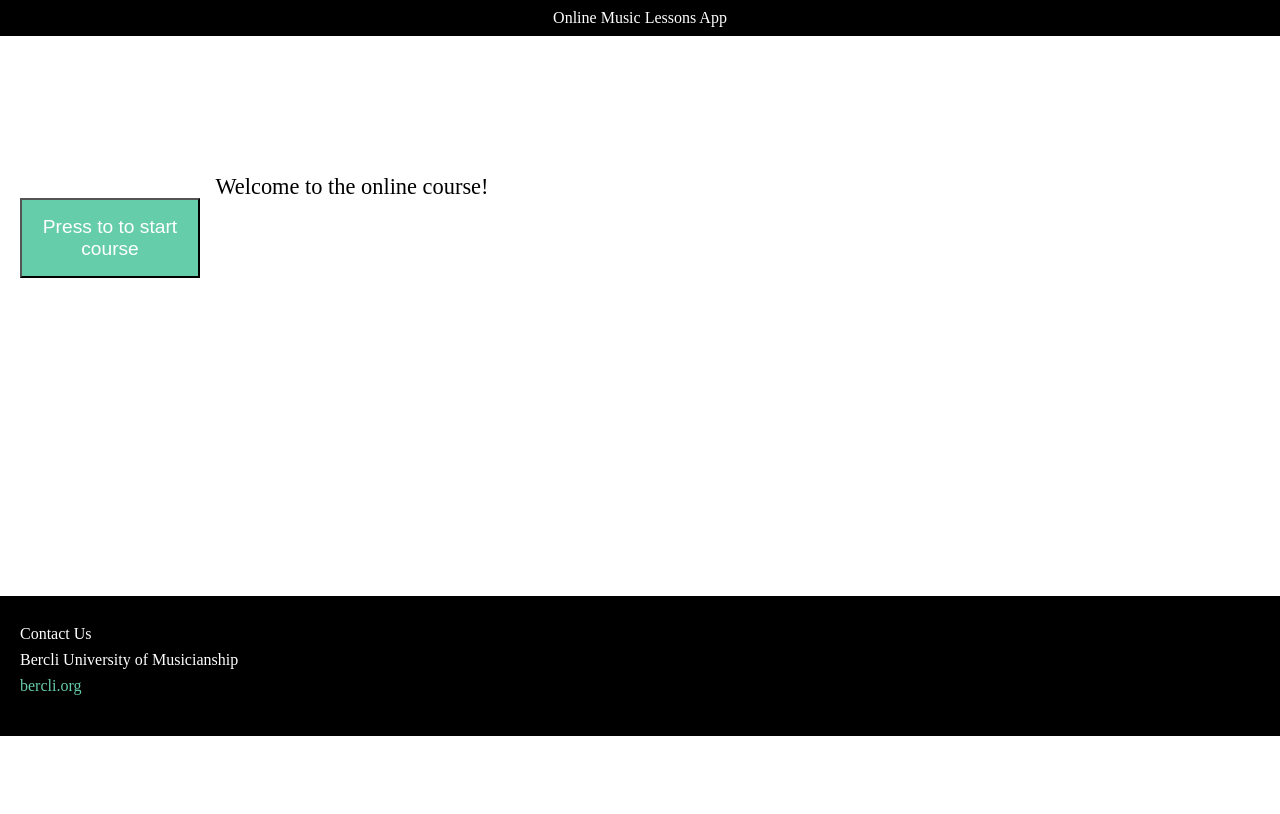
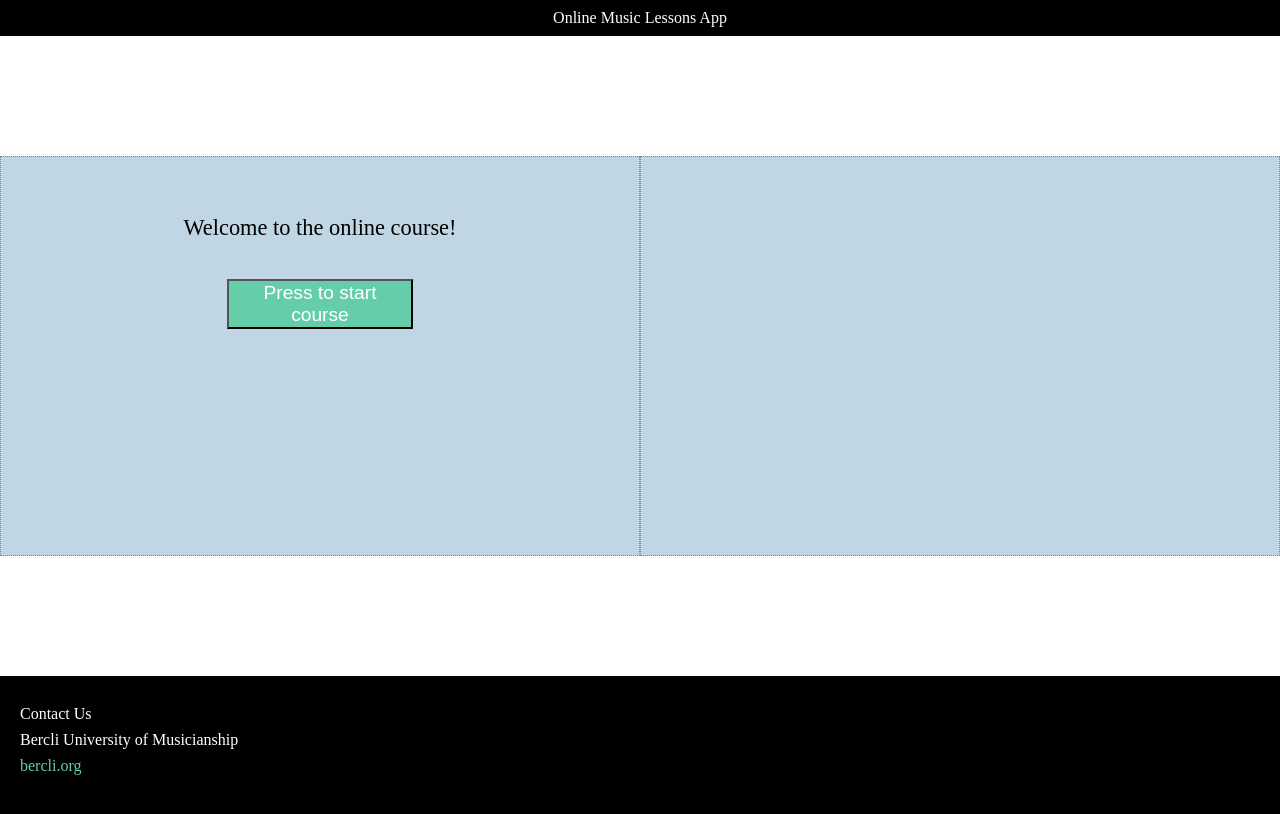
Before and after one commit to franciscorafart/video-class-youtube, a React (Create React App) app: page / in a window 1280 px wide. Built offline with nearby package versions, Linux system fonts and the light colour scheme.

Commit message:
Applicationfunctional

```diff
--- a/package.json
+++ b/package.json
@@ -3,6 +3,7 @@
   "version": "0.1.0",
   "private": true,
   "dependencies": {
+    "eslint": "^5.5.0",
     "react": "^16.4.2",
     "react-dom": "^16.4.2",
     "react-scripts": "1.1.5"
--- a/src/App.css
+++ b/src/App.css
@@ -1,7 +1,3 @@
-/******************************************
-/* SETUP
-/*******************************************/
-
 /* Box Model Hack */
 * {
      -moz-box-sizing: border-box; /* Firexfox */
@@ -24,28 +20,6 @@
 	clear: both;
 }
 
-.alignright {
-	float: right;
-	padding: 0 0 10px 10px; /* note the padding around a right floated image */
-}
-
-.alignleft {
-	float: left;
-	padding: 0 10px 10px 0; /* note the padding around a left floated image */
-}
-
-/******************************************
-/* BASE STYLES
-/*******************************************/
-
-.videoComponent {
-    padding: 120px 0 120px 0;
-}
-
-/******************************************
-/* LAYOUT
-/*******************************************/
-
 /* Center the container */
 #container {
 	width: 960px;
@@ -60,17 +34,19 @@
     padding: 10px 0 10px 0;
 }
 .section1, .section2 {
-    min-height: 320px;
-    width: 100%;
-    padding: 20px;
+    min-height: 400px;
+    padding: 60px 10px 0 10px;
+    background-color: #c0d6e4;
+    border: 1px solid gray;
+    border-style: dotted;
 }
 .section1 {
-    width: 55%;
+    width: 50%;
     display: block;
     float: left;
 }
 .section2 {
-    width: 45%;
+    width: 50%;
     display: block;
     float: left;
 }
@@ -79,19 +55,24 @@
 }
 
 .button {
-    width: 50px;
-    height: 40px;
+    width: 55px;
+    min-height: 25px;
     background-color: #66cdaa;
     color: white;
     font-size: 0.8em;
 }
 .mainButton {
-    width: 180px;
-    height: 80px;
+    width: 30%;
+    margin: 40px 35% 40px 35%;
+    display: block;
     font-size: 1.2em;
 }
-.questionBox {
-    background-color: #c0d6e4;
+.videoComponent {
+    padding: 120px 0 120px 0;
+}
+
+.questionBox, .ulBox {
+    padding: 10px 0 10px 0;
 }
 .question, .userMessage {
     font-size: 1.4em
@@ -99,12 +80,22 @@
 
 .liComponent{
   height: 50px;
-  margin-left: 2%;
+  width: 50%;
+  margin: 10px 25% 10px 25%;
   list-style:lower-roman;
 }
-
+.liComponent li{
+    height: 60px;
+    padding-top: 10px;
+}
 .liComponent span{
-    margin: 20px 20px 20px 20px;
+    margin: 40px 20px 20px 20px;
+    margin-top: 20px;
+}
+.liComponent button{
+    float: right;
+    clear: none;
+    margin-top: -5px;
 }
 
 .footer{
@@ -119,9 +110,10 @@
     text-decoration: none;
 }
 
-@media (min-width:768px) and (max-width:960px){
-  .section1, .section2{
-    width: 100%;
-  }
+/*Responsiveness*/
+@media only screen and (max-width:900px){
 
+    .section1, .section2{
+        width: 100%;
+    }
 }
--- a/src/Controls.js
+++ b/src/Controls.js
@@ -3,20 +3,22 @@ import React, {Component} from 'react';
 class Controls extends Component {
     constructor(props){
         super(props)
+
+        this.handleClick = this.handleClick.bind(this)
     }
 
     handleClick(){
         if(this.props.initial===true)
-            this.props.startVideoFrom
+            this.props.startVideoFrom()
     }
 
     render(){
         let thisText;
-        this.props.initial === true? thisText=' to start course': thisText=this.props.text;
+        this.props.initial === true? thisText=' start course': thisText=this.props.text;
 
         return(
             <div>
-                <button onClick={this.props.startVideoFrom} className="button mainButton">Press to {thisText}</button>
+                <button onClick={this.props.startVideoFrom} className="button mainButton"><span>Press to {thisText}</span></button>
             </div>
         )
     }
--- a/src/Footer.js
+++ b/src/Footer.js
@@ -6,7 +6,7 @@ class Footer extends Component{
       <footer className="footer clearfix">
         <span className="span">Contact Us</span>
         <span className="clear span">Bercli University of Musicianship</span>
-        <span className="clear span"><a href="#">bercli.org</a></span>
+        <span className="clear span"><a href="https://github.com/franciscorafart/">bercli.org</a></span>
       </footer>
     )
   }
--- a/src/Questions.js
+++ b/src/Questions.js
@@ -30,7 +30,7 @@ class Questions extends Component {
         return(
             <div className="questionBox clearfix">
                 <h2 className="question centered">Question {this.props.questionNum+1}: {this.currentQuestion.question}</h2>
-                <ul>
+                <ul className="ulBox">
                     {
                         this.currentQuestion.alternatives.map((alt) =>
 
--- a/src/UserMessage.js
+++ b/src/UserMessage.js
@@ -2,9 +2,6 @@ import React, { Component } from 'react';
 import './App.css';
 
 class UserMessage extends Component {
-    constructor(props){
-        super(props)
-    }
 
     render(){
         let message
--- a/src/VideoPlayer.js
+++ b/src/VideoPlayer.js
@@ -46,6 +46,7 @@ class VideoPlayer extends Component {
                 width: "500",
                 playerVars: {autoplay: 0, 'controls': 0 },
                 videoId: config.videoId,
+                host: config.host,
                 events: {
                     'onReady': this.onPlayerReady,
                     'onStateChange': this.onPlayerStateChange
@@ -139,21 +140,25 @@ class VideoPlayer extends Component {
       let questions = <Questions questionNum={this.state.question} handleCorrect={this.handleCorrect}></Questions>
       let congrats = <UserMessage mess={mess}/>
       let controls = <Controls startVideoFrom={this.startVideoFrom} text={this.controlsText} initial={this.state.initial}/>
+      let noQuestions = <div><h3 className="centered">Video playing...</h3></div>
     return (
       <div className="videoComponent clearfix">
           <div className="section1 clearfix">
               {
                   this.state.display_question === true?
-                  questions:null
+                    questions:
+                    this.state.display_control === true?
+                        null:
+                        noQuestions
               }
               {
-                  this.state.display_control === true? congrats: null
+                  this.state.display_control === true? congrats:null
               }
               {
                   this.state.display_control === true? controls: null
               }
           </div>
-          <div className="section2 clearfix">
+          <div className="section2 clearfix centered">
               <div id="player"></div>
           </div>
       </div>
--- a/src/configs/m_choice_config.json
+++ b/src/configs/m_choice_config.json
@@ -1,6 +1,7 @@
 {
   "name": "video-class",
   "srcapi": "https://www.youtube.com/iframe_api",
+  "host": "https://www.youtube.com",
   "height": "360",
   "width": "640",
   "videoId": "MengvWW7lgw",
@@ -22,7 +23,7 @@
           "alternatives": [
               {"text":"Your feet", "id":"first"},
               {"text":"The ground", "id":"second"},
-              {"text":"Your abdominal cavity", "id":"third"},
+              {"text":"Your whole abdominal cavity", "id":"third"},
               {"text":"The diaphram", "id":"fourth"}
           ],
           "correct": "third",
@@ -54,7 +55,7 @@
           "incorrect_sec": 93
       },
       {
-          "question":"Why is relaxing important?",
+          "question":"Why is stress management important?",
           "alternatives": [
               {"text":"Nobody likes working with stressed divas", "id":"first"},
               {"text":"So that your diaphram can control your air properly", "id":"second"},
@@ -62,7 +63,7 @@
               {"text":"Because Ken Tamplin says so", "id":"fourth"}
           ],
           "correct": "second",
-          "correct_sec": 169,
+          "correct_sec": 159,
           "incorrect_sec": 123
       },
       {
@@ -74,8 +75,8 @@
               {"text":"Not relaxing and overthinking the notes", "id":"fourth"}
           ],
           "correct": "fourth",
-          "correct_sec": 202,
-          "incorrect_sec": 169
+          "correct_sec": 200,
+          "incorrect_sec": 159
       }
   ]
 }
```
Also changed, not shown: 2 other files (tests, documents, lock files or other folders).
